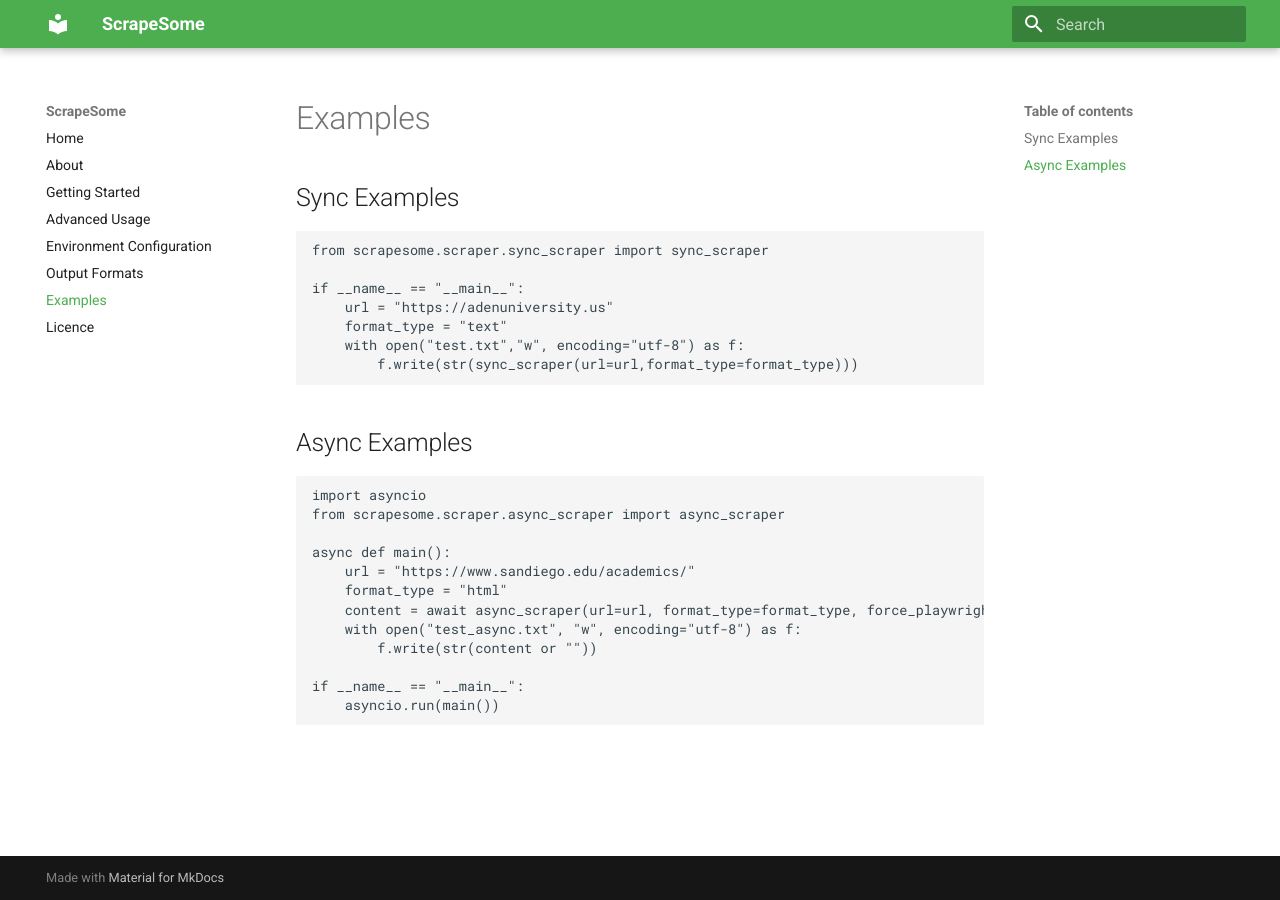
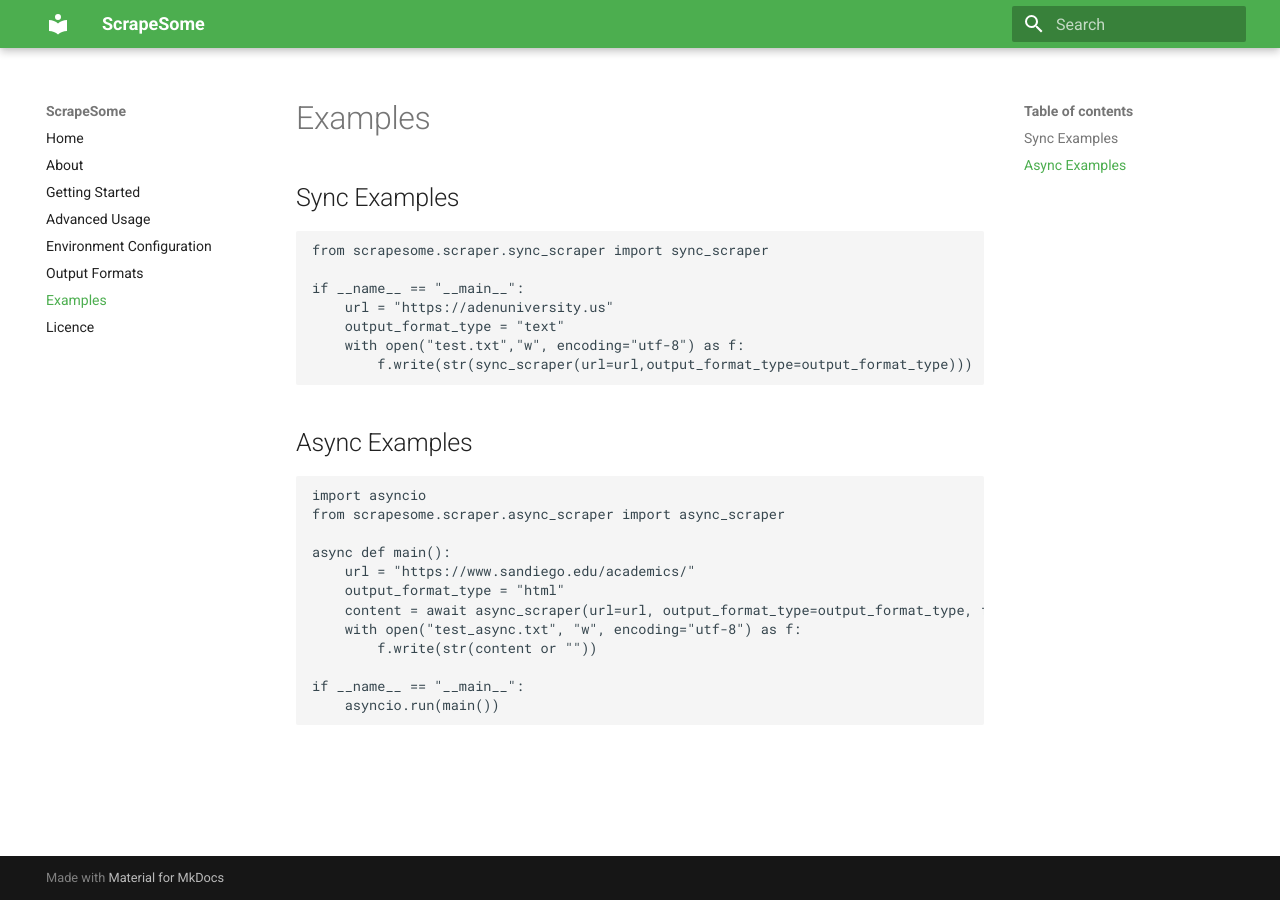
Before and after one commit to ScrapeSome/ScrapeSome, an MkDocs documentation site: the page built from docs/examples.md, in a window 1280 px wide. Built offline with MkDocs 1.6.1 and Material for MkDocs 9.7.7, drawn with Linux system fonts in a browser that asks for light colours.

Commit message:
updated docs

````diff
--- a/docs/examples.md
+++ b/docs/examples.md
@@ -6,9 +6,9 @@ from scrapesome.scraper.sync_scraper import sync_scraper
 
 if __name__ == "__main__":
     url = "https://adenuniversity.us"
-    format_type = "text"
+    output_format_type = "text"
     with open("test.txt","w", encoding="utf-8") as f:
-        f.write(str(sync_scraper(url=url,format_type=format_type)))
+        f.write(str(sync_scraper(url=url,output_format_type=output_format_type)))
 ```
 
 ## Async Examples
@@ -19,8 +19,8 @@ from scrapesome.scraper.async_scraper import async_scraper
 
 async def main():
     url = "https://www.sandiego.edu/academics/"
-    format_type = "html"
-    content = await async_scraper(url=url, format_type=format_type, force_playwright=False)
+    output_format_type = "html"
+    content = await async_scraper(url=url, output_format_type=output_format_type, force_playwright=False)
     with open("test_async.txt", "w", encoding="utf-8") as f:
         f.write(str(content or ""))
 
--- a/scrapesome/__init__.py
+++ b/scrapesome/__init__.py
@@ -4,10 +4,5 @@ ScrapeSome Library
 
 Main entry point for the ScrapeSome scraping library.
 
-Basic Usage:
-    from scrapesome.scraper.sync_scraper import scraper
-
-    result = scraper("https://example.com")
-    print(result)
 """
 __version__ = "0.0.3"
````
Also changed, not shown: README.md (+2 -2 lines), docs/output-formats.md (+2 -2 lines), 3 other files.
